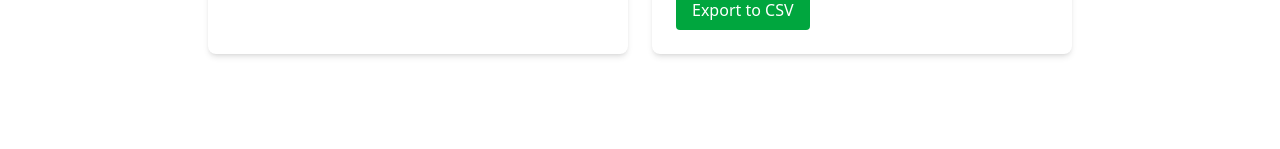
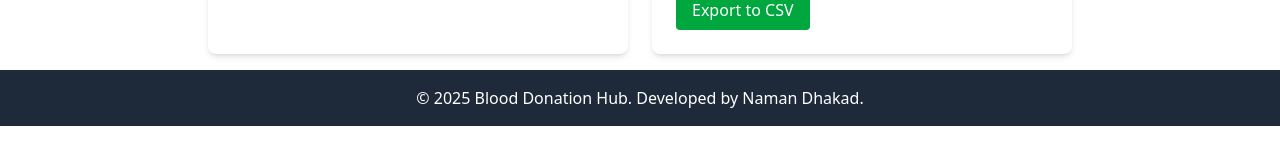
Before and after one commit to 23BCE11359/blood-donation-website, a React (Vite) app: page / in a window 1280 px wide. Shown: the part 648-797 px from the top of the page. Built offline with nearby package versions, Linux system fonts and the light colour scheme; no server answers; the database is empty.

Commit message:
Added footer to all pages

```diff
--- a/src/App.jsx
+++ b/src/App.jsx
@@ -1,6 +1,6 @@
 import { useState } from 'react';
 import { BrowserRouter as Router, Route, Routes, Link } from 'react-router-dom';
-import { FaBars, FaTimes } from 'react-icons/fa'; // Import icons from react-icons
+import { FaBars, FaTimes } from 'react-icons/fa';
 import HomePage from './components/HomePage';
 import DonorForm from './components/DonorForm';
 import AboutUs from './components/AboutUs';
@@ -12,22 +12,17 @@ function App() {
     <Router>
       <nav className="bg-gray-800 p-4">
         <div className="flex justify-between items-center">
-          {/* Mobile Menu Button */}
           <button
             onClick={() => setIsMenuOpen(!isMenuOpen)}
             className="text-white md:hidden"
           >
             {isMenuOpen ? <FaTimes size={24} /> : <FaBars size={24} />}
           </button>
-
-          {/* Desktop Menu */}
           <ul className="hidden md:flex space-x-4 text-white">
             <li><Link to="/">Home</Link></li>
             <li><Link to="/donate">Donate</Link></li>
             <li><Link to="/about">About Us</Link></li>
           </ul>
-
-          {/* Mobile Menu */}
           {isMenuOpen && (
             <ul className="absolute top-16 left-0 w-full bg-gray-800 text-white flex flex-col space-y-2 p-4 md:hidden">
               <li><Link to="/" onClick={() => setIsMenuOpen(false)}>Home</Link></li>
@@ -42,6 +37,9 @@ function App() {
         <Route path="/donate" element={<DonorForm />} />
         <Route path="/about" element={<AboutUs />} />
       </Routes>
+      <footer className="bg-gray-800 p-4 text-white text-center">
+        &copy; 2025 Blood Donation Hub. Developed by Naman Dhakad.
+      </footer>
     </Router>
   );
 }
```
